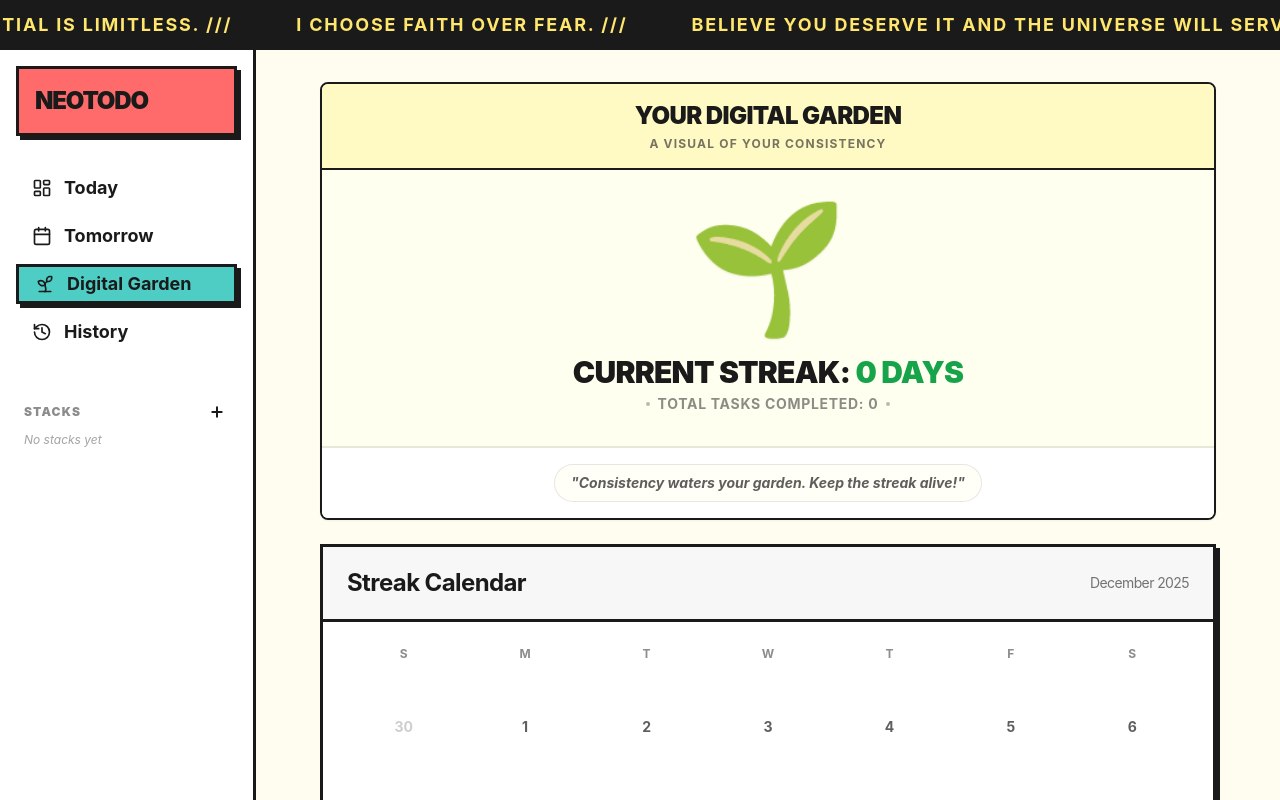
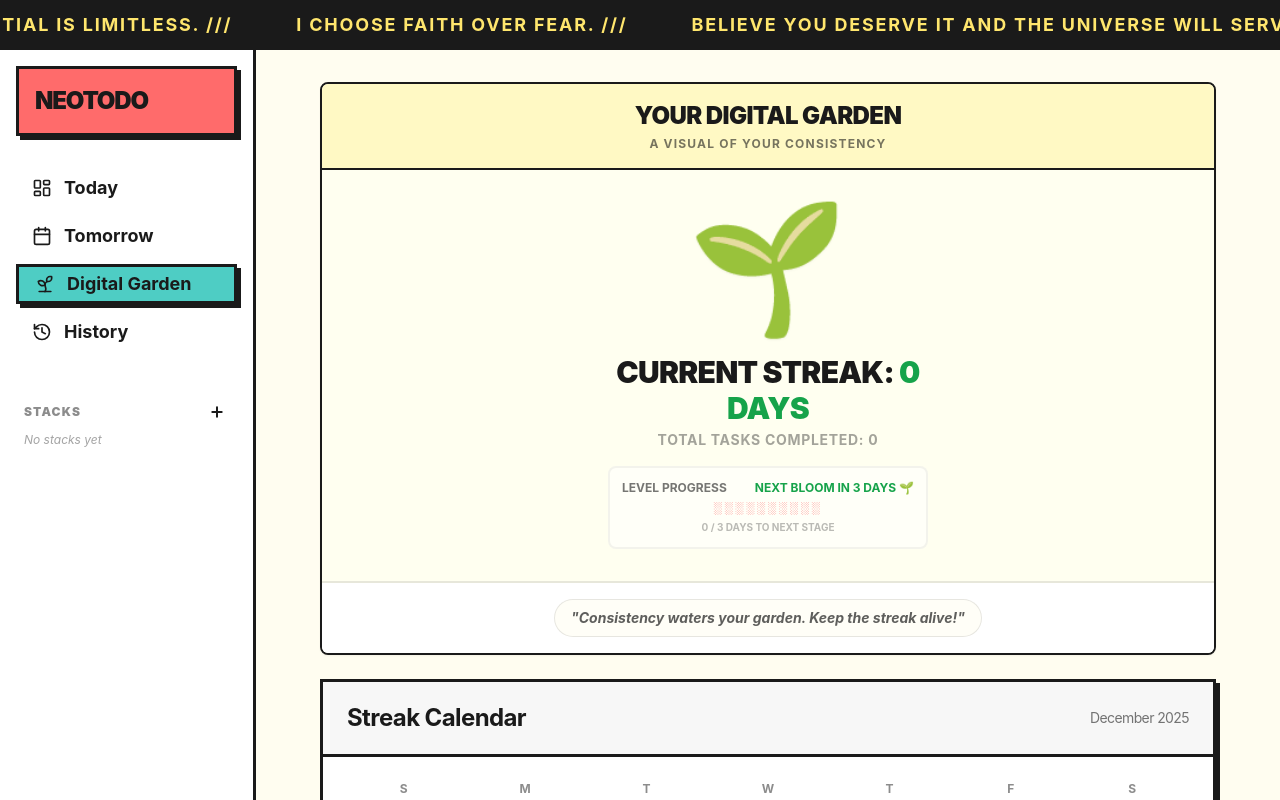
Before and after one commit to Kutral/todo, a React (Vite) app: page / in a window 1280 px wide. Both pictures are taken after a click on the button "Digital Garden". Shown: the top 800 px of the page. Built offline with nearby package versions, Linux system fonts and the light colour scheme.

Commit message:
Add logic to gamify garden metrics with progress bar

```diff
--- a/src/components/DigitalGarden.tsx
+++ b/src/components/DigitalGarden.tsx
@@ -28,10 +28,27 @@ export function DigitalGarden() {
         return format(parseISO(dateStr), 'yyyy-MM-dd');
     }));
 
+    // Milestones for tree stages
+    const MILESTONES = [3, 7, 14, 30, 90, 365];
+    const getNextMilestone = (streak: number) => MILESTONES.find(m => m > streak) || MILESTONES[MILESTONES.length - 1];
+    const nextMilestone = getNextMilestone(stats.streak);
+
+    // Calculate progress to next milestone
+    // Limit progress to 100% if maxed out
+    const prevMilestone = MILESTONES[[...MILESTONES].reverse().find(m => m <= stats.streak) ? MILESTONES.indexOf([...MILESTONES].reverse().find(m => m <= stats.streak)!) : -1] || 0;
+    const progressTotal = nextMilestone - prevMilestone;
+    const progressCurrent = stats.streak - prevMilestone;
+    const progressPercent = Math.min(100, Math.max(0, (progressCurrent / progressTotal) * 100));
+
+    // Visual bar
+    const filledBars = Math.round((progressPercent / 100) * 10); // 10 blocks
+    const emptyBars = 10 - filledBars;
+    const barVisual = '█'.repeat(filledBars) + '░'.repeat(emptyBars);
+
     return (
         <div className="space-y-6">
             {/* Hero Section */}
-            <div className="border-2 border-neo-dark rounded-lg shadow-sm overflow-hidden flex flex-col">
+            <div className="border-2 border-neo-dark rounded-lg shadow-sm overflow-hidden flex flex-col transition-all hover:shadow-md">
                 {/* Top: Title Bar */}
                 <div className="bg-[#FFF9C4] p-4 text-center border-b-2 border-neo-dark">
                     <h2 className="text-2xl font-black uppercase tracking-tight">Your Digital Garden</h2>
@@ -45,21 +62,35 @@ export function DigitalGarden() {
                         initial={{ scale: 0.5, opacity: 0 }}
                         animate={{ scale: 1, opacity: 1 }}
                         transition={{ type: "spring", bounce: 0.5 }}
-                        className="text-8xl md:text-9xl mb-6 drop-shadow-sm filter"
+                        className="text-8xl md:text-9xl mb-6 drop-shadow-sm filter flex flex-col items-center"
                     >
                         {getTreeStage(stats.streak)}
                     </motion.div>
 
-                    <div className="text-center space-y-1">
-                        <h3 className="text-2xl md:text-3xl font-black uppercase tracking-tight">
-                            Current Streak: <span className="text-green-600">{stats.streak} Days</span>
-                        </h3>
-                        <div className="flex items-center justify-center gap-2">
-                            <span className="h-1 w-1 rounded-full bg-neo-dark/30"></span>
-                            <p className="text-sm font-bold text-neo-dark/50 uppercase tracking-wider">
+                    <div className="text-center space-y-4 w-full max-w-xs mx-auto">
+                        <div>
+                            <h3 className="text-2xl md:text-3xl font-black uppercase tracking-tight leading-none">
+                                Current Streak: <span className="text-green-600">{stats.streak} Days</span>
+                            </h3>
+                            <p className="text-sm font-bold text-neo-dark/40 uppercase tracking-wider mt-1">
                                 Total Tasks Completed: {stats.totalCompleted}
                             </p>
-                            <span className="h-1 w-1 rounded-full bg-neo-dark/30"></span>
+                        </div>
+
+                        {/* Gamification / Progress */}
+                        <div className="bg-neo-white/50 p-3 rounded-lg border-2 border-neo-dark/5">
+                            <div className="flex justify-between items-end mb-1">
+                                <span className="text-xs font-bold uppercase text-neo-dark/60">Level Progress</span>
+                                <span className="text-xs font-bold text-green-600 uppercase">
+                                    Next bloom in {nextMilestone - stats.streak} days 🌱
+                                </span>
+                            </div>
+                            <div className="text-neo-primary text-xs tracking-[0.2em] font-black overflow-hidden whitespace-nowrap text-center">
+                                {barVisual}
+                            </div>
+                            <p className="text-[10px] font-bold text-neo-dark/30 uppercase mt-1 text-center">
+                                {stats.streak} / {nextMilestone} Days to next stage
+                            </p>
                         </div>
                     </div>
                 </div>
```
